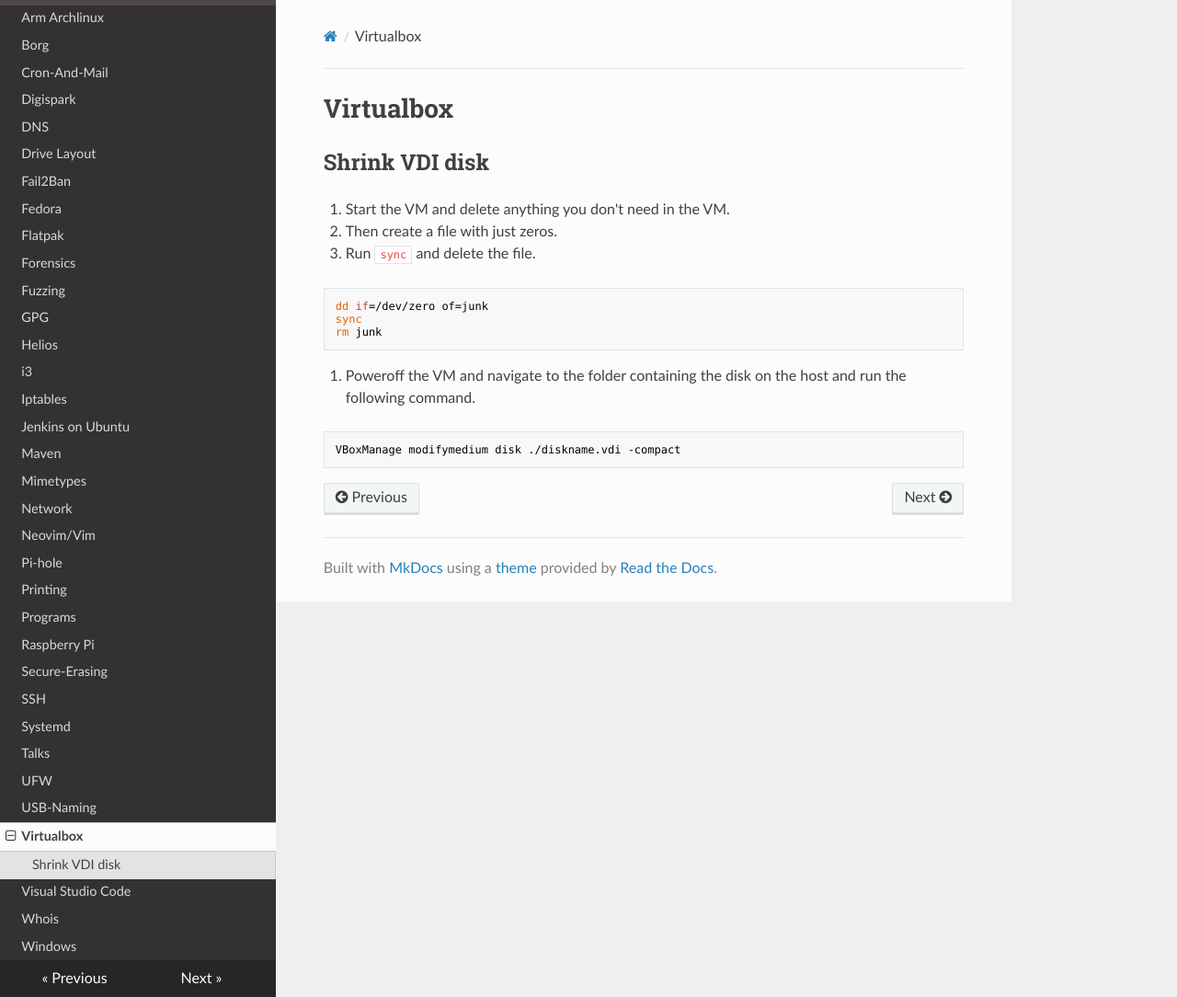
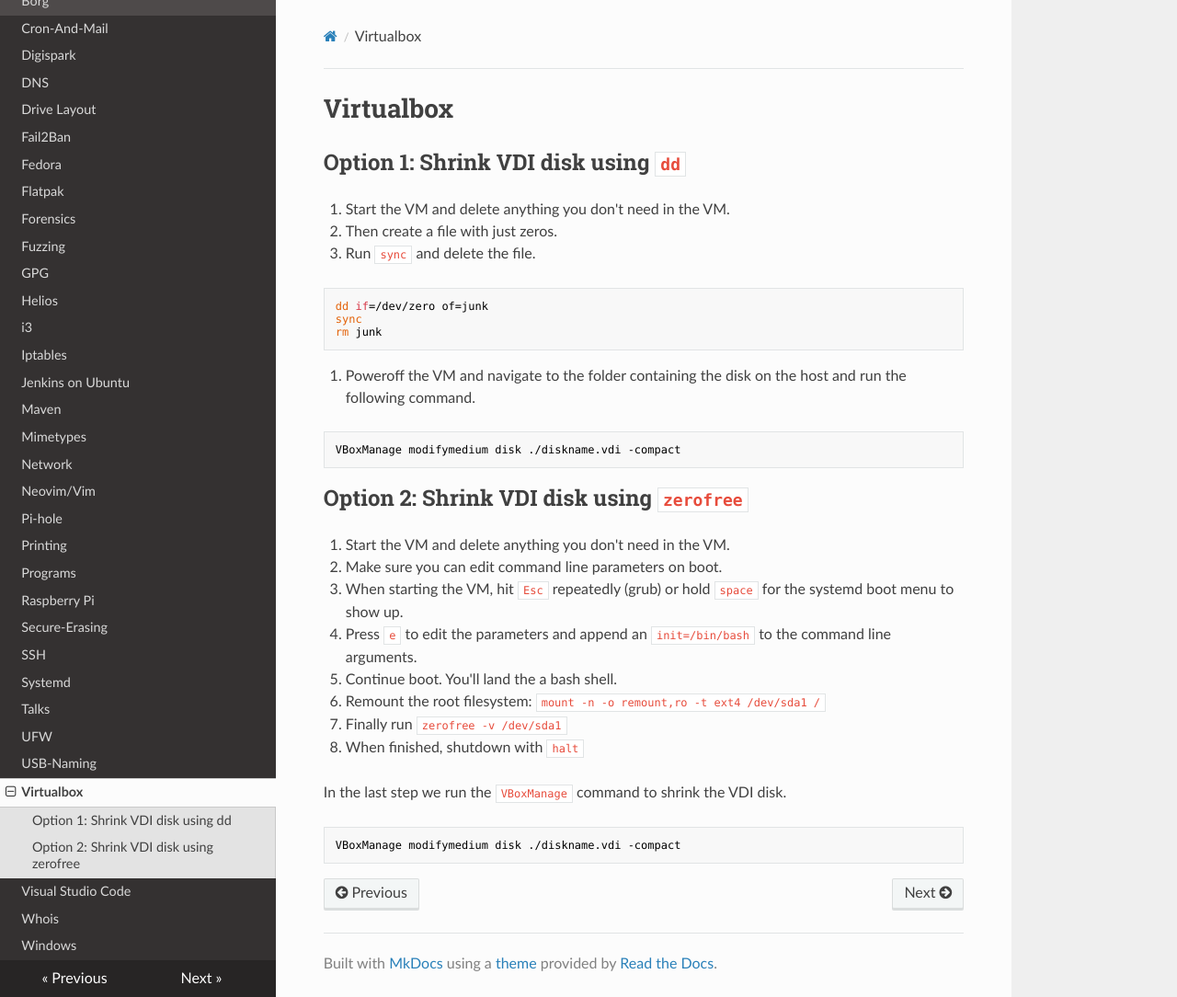
Before and after one commit to Maaxxs/wiki, an MkDocs documentation site: the page built from docs/virtualbox.md, in a window 1280 px wide and 1084 px high. Shown: the whole window at 92% size. Built offline with MkDocs 1.6.1, drawn with Linux system fonts in a browser that asks for light colours; nearby versions of some CDN libraries.

Commit message:
Add option with `zerofree` to shrink VDI disk

````diff
--- a/docs/virtualbox.md
+++ b/docs/virtualbox.md
@@ -1,6 +1,6 @@
 # Virtualbox
 
-## Shrink VDI disk
+## Option 1: Shrink VDI disk using `dd`
 
 1. Start the VM and delete anything you don't need in the VM.
 2. Then create a file with just zeros.
@@ -18,3 +18,22 @@ and run the following command.
 ```sh
 VBoxManage modifymedium disk ./diskname.vdi -compact
 ```
+
+## Option 2: Shrink VDI disk using `zerofree`
+
+1. Start the VM and delete anything you don't need in the VM.
+2. Make sure you can edit command line parameters on boot.
+3. When starting the VM, hit `Esc` repeatedly (grub) or hold `space` for the
+   systemd boot menu to show up.
+4. Press `e` to edit the parameters and append an `init=/bin/bash` to the
+   command line arguments.
+5. Continue boot. You'll land the a bash shell.
+6. Remount the root filesystem: `mount -n -o remount,ro -t ext4 /dev/sda1 /`
+7. Finally run `zerofree -v /dev/sda1`
+8. When finished, shutdown with `halt`
+
+In the last step we run the `VBoxManage` command to shrink the VDI disk.
+
+```sh
+VBoxManage modifymedium disk ./diskname.vdi -compact
+```
````
